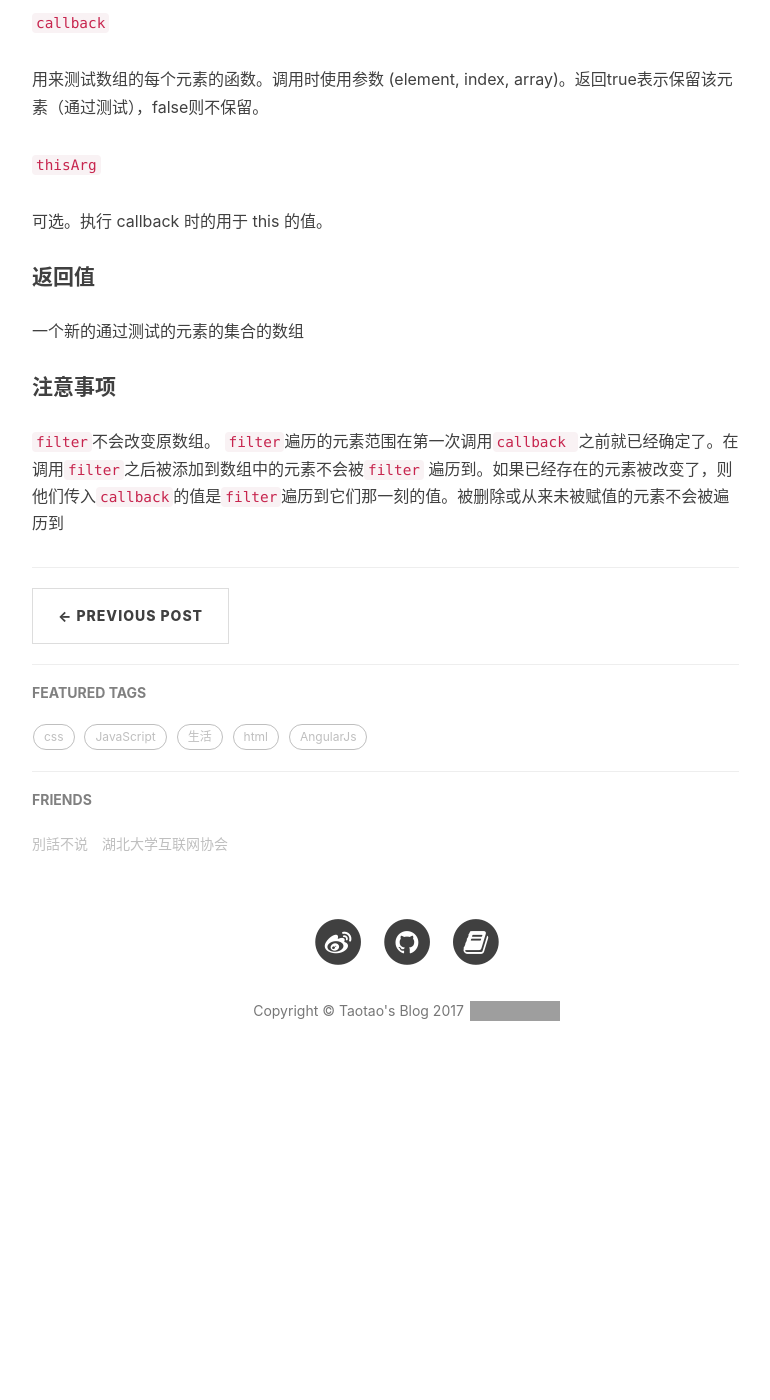
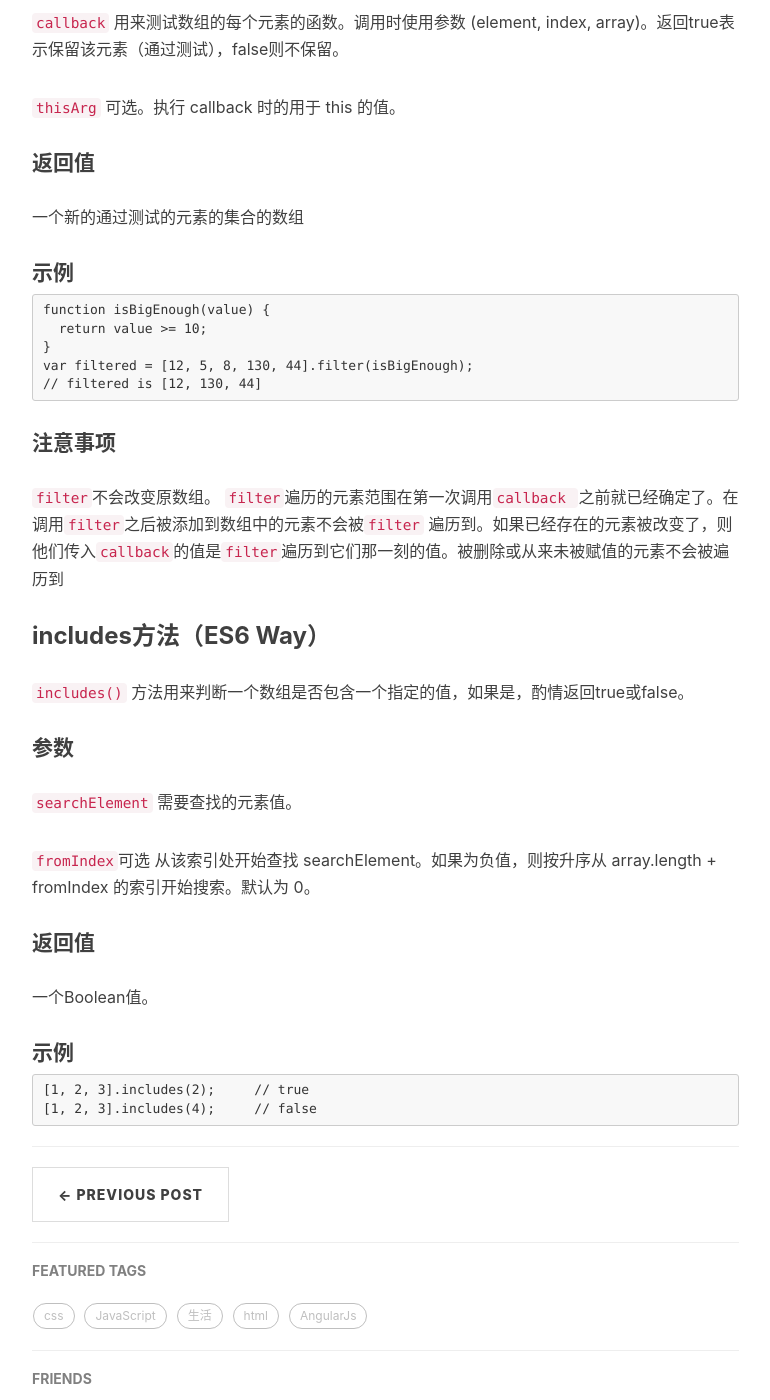
Before and after one commit to Xutaotaotao/Xutaotaotao.github.io, a Jekyll site: the page built from _posts/2017-12-22-ArrayFunction.md, in a window 1280 px wide and 1400 px high, scrolled down 730 px. Shown: the whole window, without its empty margins (233-1003 px from the left). Built offline with Jekyll 4.4.1, drawn with Linux system fonts in a browser that asks for light colours; comment, search, counter and statistics services are not loaded; before the commit the page ends 1818 px from its top, so only the background shows below that; some of the changed text lies outside the part shown; grey boxes are pictures that could not be loaded.

Commit message:
add includes function

```diff
--- a/_posts/2017-12-22-ArrayFunction.md
+++ b/_posts/2017-12-22-ArrayFunction.md
@@ -9,21 +9,43 @@ tags:
   - Javascript
 ---
 
-### filter方法
+### filter方法（ES5 Way）
 `filter()`方法创建一个新数组, 其包含通过所提供函数实现的测试的所有元素。
 
 #### 参数
 `callback`
-
 用来测试数组的每个元素的函数。调用时使用参数 (element, index, array)。返回true表示保留该元素（通过测试），false则不保留。
 
 `thisArg`
-
 可选。执行 callback 时的用于 this 的值。
 
 #### 返回值
 一个新的通过测试的元素的集合的数组
 
+#### 示例
+	function isBigEnough(value) {
+	  return value >= 10;
+	}
+	var filtered = [12, 5, 8, 130, 44].filter(isBigEnough);
+	// filtered is [12, 130, 44]
+
 #### 注意事项
 `filter`不会改变原数组。
 `filter`遍历的元素范围在第一次调用`callback `之前就已经确定了。在调用`filter`之后被添加到数组中的元素不会被`filter` 遍历到。如果已经存在的元素被改变了，则他们传入`callback`的值是`filter`遍历到它们那一刻的值。被删除或从来未被赋值的元素不会被遍历到
+
+### includes方法（ES6 Way）
+`includes()` 方法用来判断一个数组是否包含一个指定的值，如果是，酌情返回true或false。
+
+#### 参数
+`searchElement`
+需要查找的元素值。
+
+`fromIndex`可选
+从该索引处开始查找 searchElement。如果为负值，则按升序从 array.length + fromIndex 的索引开始搜索。默认为 0。
+
+#### 返回值
+一个Boolean值。
+
+#### 示例
+	[1, 2, 3].includes(2);     // true
+	[1, 2, 3].includes(4);     // false
```
